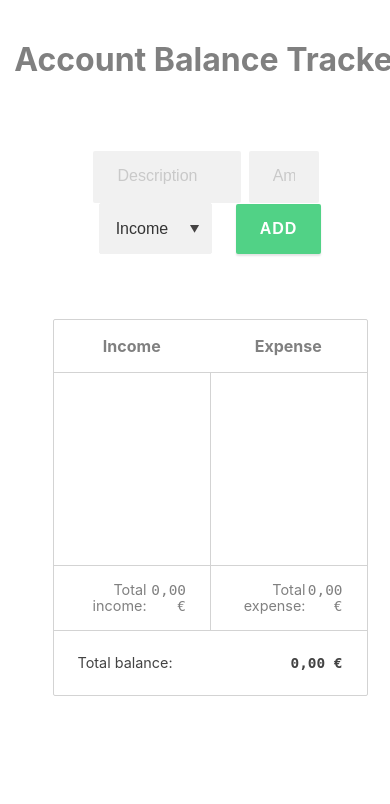
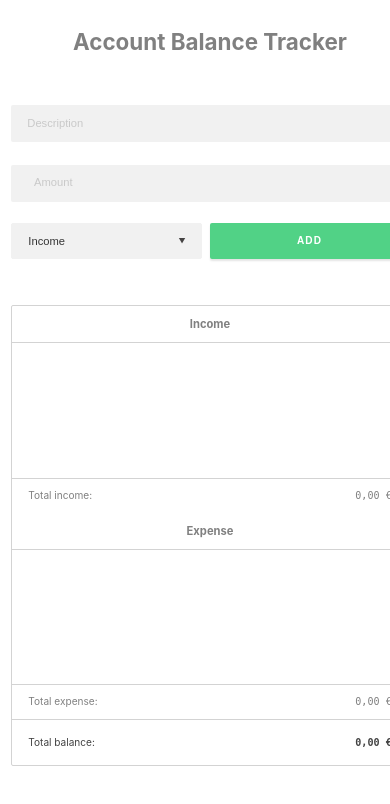
Before and after one commit to upretirachita/1.3.-Account-Balance-Tracker-React, a React (Create React App) app: page / in a window 390 px wide. Shown: the top 804 px of the page. Built offline with nearby package versions, Linux system fonts and the light colour scheme; what webfontloader would draw is missing.

Commit message:
Responsiveness

```diff
--- a/src/App.css
+++ b/src/App.css
@@ -38,7 +38,7 @@ h1 {
 }
 
 .main {
-  width: 75%;
+  width: 77%;
   display: flex;
   flex-wrap: wrap;
   margin: 0 auto;
@@ -57,16 +57,76 @@ h1 {
   font-size: 1rem;
 }
 
-@media only screen and (max-width: 1272px) {
-}
-@media only screen and (max-width: 1087px) {
+@media only screen and (min-width: 1424px) {
+  .App {
+    width: 1424px;
+  }
 }
 
-@media only screen and (max-width: 800px) {
+@media only screen and (max-width: 1410px) {
+  .main {
+    width: 87%;
+  }
 }
 
-@media only screen and (max-width: 660px) {
+@media only screen and (max-width: 1255px) {
+  .main {
+    width: 90%;
+  }
 }
 
-@media only screen and (max-width: 640px) {
+@media only screen and (max-width: 1210px) {
+  .main {
+    width: 95%;
+  }
 }
+
+@media only screen and (max-width: 1152px) {
+  :root {
+    font-size: 0.9rem;
+  }
+}
+
+@media only screen and (max-width: 1124px) {
+  :root {
+    font-size: 1rem;
+  }
+  .main {
+    width: 65%;
+  }
+}
+
+@media only screen and (max-width: 879px) {
+  .main {
+    width: 80%;
+  }
+}
+
+@media only screen and (max-width: 768px) {
+  .main {
+    width: 90%;
+  }
+}
+@media only screen and (max-width: 665px) {
+  .main {
+    width: 95%;
+  }
+}
+
+@media only screen and (max-width: 589px) {
+  :root {
+    font-size: 0.8rem;
+  }
+}
+
+@media only screen and (max-width: 497px) {
+  :root {
+    font-size: 0.7rem;
+  }
+}
+
+@media only screen and (max-width: 320px) {
+  .main {
+    min-width: 320px;
+  }
+}
--- a/src/components/AddButton.css
+++ b/src/components/AddButton.css
@@ -4,7 +4,7 @@
   border: none;
   outline: none;
   line-height: 1rem;
-  padding: 17px 1.5rem;
+  padding: 1.05rem 1.5rem;
   background-color: rgb(81, 210, 134);
   color: white;
   box-shadow: 0 2px 2px rgb(228, 228, 228);
@@ -12,3 +12,10 @@
   font-weight: 600;
   letter-spacing: 1.01px;
 }
+
+@media only screen and (max-width: 487px) {
+  #add {
+    padding: 1rem 7.75rem;
+    font-size: 0.9rem;
+  }
+}
--- a/src/components/CustomDropdown.css
+++ b/src/components/CustomDropdown.css
@@ -2,7 +2,7 @@
   position: relative;
   display: inline-block;
   vertical-align: middle;
-  margin-right: 1.5rem;
+  margin-right: 2.3%;
 }
 
 .custom-dropdown select {
@@ -43,3 +43,25 @@
   top: 50%;
   margin-top: -0.5em;
 }
+
+@media only screen and (max-width: 1410px) {
+  .custom-dropdown {
+    margin-right: 4%;
+  }
+}
+
+@media only screen and (max-width: 485px) {
+  .custom-dropdown {
+    width: 46%;
+    margin-right: 1.45rem;
+  }
+
+  .custom-dropdown select {
+    padding: 1rem;
+    padding-left: 1.5rem;
+    padding-right: 11.5rem;
+  }
+  .custom-dropdown::before {
+    width: 100%;
+  }
+}
--- a/src/components/EntryContainer.css
+++ b/src/components/EntryContainer.css
@@ -189,3 +189,25 @@
 .description-entry-input-red {
   background: #fbe9e7;
 }
+
+@media only screen and (max-width: 1124px) {
+  .entry-container {
+    width: 100%;
+  }
+
+  #edit-income-tooltip {
+    left: 34.5%;
+    top: 40px;
+    background: rgb(74, 74, 74);
+    box-shadow: 1px 2px 2px rgba(128, 128, 128, 0.697);
+    border-radius: 2px;
+  }
+
+  #expense {
+    border-left: none;
+  }
+
+  #total-expense {
+    border-left: none;
+  }
+}
--- a/src/components/Input.css
+++ b/src/components/Input.css
@@ -7,14 +7,14 @@ input {
 }
 
 #description {
-  width: 42.1%;
-  margin-right: 0.5rem;
+  width: 51.2%;
+  margin-right: 0.7%;
   padding: 1rem 1.5rem;
 }
 
 #amount {
-  width: 20%;
-  margin-right: 0.5rem;
+  width: 27%;
+  margin-right: 0.7%;
   padding: 1rem 1.5rem;
 }
 
@@ -42,3 +42,20 @@ input {
 ::-webkit-input-placeholder {
   color: rgb(201, 201, 201);
 }
+
+@media only screen and (max-width: 485px) {
+  #description {
+    width: 100%;
+    margin-right: 0;
+    margin-bottom: 0.5rem;
+    padding: 1rem 1.5rem;
+    margin-bottom: 2.1rem;
+  }
+
+  #amount {
+    width: 100%;
+    margin-right: 0;
+    margin-bottom: 1.9rem;
+    padding: 1rem 2.1rem;
+  }
+}
--- a/src/components/InputContainer.css
+++ b/src/components/InputContainer.css
@@ -1,12 +1,12 @@
 #input-container {
   height: fit-content;
-  width: 98.5%;
+  width: 77%;
   display: flex;
-  flex-wrap: wrap;
+  flex-direction: column;
   justify-content: center;
   align-items: center;
   margin: 0 auto 2rem;
-  padding: 1rem 2rem 2rem;
+  padding: 1rem 0 2rem;
   border-bottom: 1px solid transparent;
   border-radius: 2px;
   background-color: white;
@@ -18,7 +18,68 @@
   position: relative;
 }
 
+#input-container-child {
+  width: 100%;
+  display: flex;
+}
+
 #add:active {
   background-color: rgb(60, 175, 108);
   box-shadow: 0 2px 2px rgb(208, 207, 207);
 }
+
+@media only screen and (max-width: 1410px) {
+  #input-container {
+    width: 87%;
+  }
+}
+
+@media only screen and (max-width: 1255px) {
+  #input-container {
+    width: 90%;
+  }
+}
+
+@media only screen and (max-width: 1210px) {
+  #input-container {
+    width: 95%;
+  }
+}
+
+@media only screen and (max-width: 1124px) {
+  #input-container {
+    width: 65%;
+  }
+}
+
+@media only screen and (max-width: 879px) {
+  #input-container {
+    width: 80%;
+  }
+}
+
+@media only screen and (max-width: 768px) {
+  #input-container {
+    width: 90%;
+  }
+}
+
+@media only screen and (max-width: 655px) {
+  #input-container {
+    width: 95%;
+  }
+}
+
+@media only screen and (max-width: 487px) {
+  #input-container-child {
+    flex-wrap: wrap;
+  }
+  #input-container-child {
+    flex-wrap: wrap;
+  }
+}
+@media only screen and (max-width: 320px) {
+  .input-container {
+    min-width: 320px;
+  }
+}
--- a/src/components/InputContainer.js
+++ b/src/components/InputContainer.js
@@ -33,7 +33,7 @@ const Header = props => {
         {descriptionSpan}
         {amountSpan}
       </div>
-
+      <div id="input-container-child">
         <Input
           type="text"
           placeholder="Description"
@@ -56,6 +56,7 @@ const Header = props => {
 
         <AddButton handleClick={props.addEntry} />
       </div>
+    </div>
   );
 };
 
--- a/src/components/Tooltip.css
+++ b/src/components/Tooltip.css
@@ -1,6 +1,6 @@
 #description-message {
   position: absolute;
-  width: 29.5%;
+  width: 51.2%;
   padding: 0.5rem;
   display: inline-block;
   padding-left: 1rem;
@@ -8,13 +8,13 @@
   text-align: left;
   font-size: 0.7rem;
   color: rgb(255, 255, 255);
-  left: 10.2%;
+  left: 0;
   top: -2.1rem;
 }
 
 #amount-message {
   position: absolute;
-  width: 20%;
+  width: 27%;
   padding: 0.5rem;
   display: inline-block;
   padding-left: 1rem;
@@ -22,7 +22,7 @@
   text-align: left;
   font-size: 0.7rem;
   color: rgb(255, 255, 255);
-  left: 52.9%;
+  left: 52%;
   top: -3rem;
 }
 
@@ -42,8 +42,8 @@
   border-left: 6px solid transparent;
   border-right: 6px solid transparent;
   border-bottom: 6px solid transparent;
-  top: 28px;
-  left: 10px;
+  top: 1.7rem;
+  left: 0.6rem;
 }
 
 #amount-message::after {
@@ -56,6 +56,135 @@
   border-left: 6px solid transparent;
   border-right: 6px solid transparent;
   border-bottom: 6px solid transparent;
-  top: 41px;
-  left: 10px;
+  top: 2.57rem;
+  left: 0.6rem;
 }
+
+@media only screen and (max-width: 1255px) {
+  #description-message {
+    width: 50.4%;
+    top: -2.2rem;
+  }
+
+  #description-message:after {
+    top: 1.77rem;
+  }
+
+  #amount-message {
+    width: 26.5%;
+    left: 51%;
+    top: -3rem;
+  }
+}
+
+@media only screen and (max-width: 1124px) {
+  #description-message {
+    width: 43.3%;
+    top: -3rem;
+  }
+
+  #description-message::after {
+    top: 2.55rem;
+    left: 0.6rem;
+  }
+
+  #amount-message {
+    width: 40.5%;
+    left: 44%;
+    top: -3rem;
+  }
+}
+
+@media only screen and (max-width: 879px) {
+  #description-message {
+    width: 44%;
+  }
+
+  #amount-message {
+    width: 40.5%;
+    left: 45%;
+  }
+}
+
+@media only screen and (max-width: 768px) {
+  #description-message {
+    width: 43.9%;
+  }
+
+  #amount-message {
+    width: 40.5%;
+    left: 44.6%;
+  }
+}
+
+@media only screen and (max-width: 655px) {
+  #description-message {
+    width: 41.8%;
+  }
+
+  #amount-message {
+    width: 41.5%;
+    left: 42.4%;
+  }
+}
+
+@media only screen and (max-width: 485px) {
+  #description-message {
+    width: 59%;
+  }
+
+  #amount-message {
+    width: 39.2%;
+    top: -3.85rem;
+    left: 60.9%;
+  }
+
+  #amount-message::after {
+    top: 3.4rem;
+    left: 0.6rem;
+  }
+}
+
+@media only screen and (max-width: 485px) {
+  #description-message {
+    width: 80%;
+    top: -2.5rem;
+  }
+
+  #description-message:after {
+    top: 1.8rem;
+  }
+
+  #amount-message {
+    width: 80%;
+    top: 3rem;
+    left: 0;
+  }
+
+  #amount-message::after {
+    top: 1.8rem;
+    left: 0.6rem;
+  }
+}
+
+@media only screen and (max-width: 485px) {
+  #description-message {
+    width: 80%;
+    top: -2.5rem;
+  }
+
+  #description-message:after {
+    top: 1.8rem;
+  }
+
+  #amount-message {
+    width: 80%;
+    top: 3rem;
+    left: 0;
+  }
+
+  #amount-message::after {
+    top: 1.8rem;
+    left: 0.6rem;
+  }
+}
```
Lines whose indentation alone changed are shown as unchanged.
